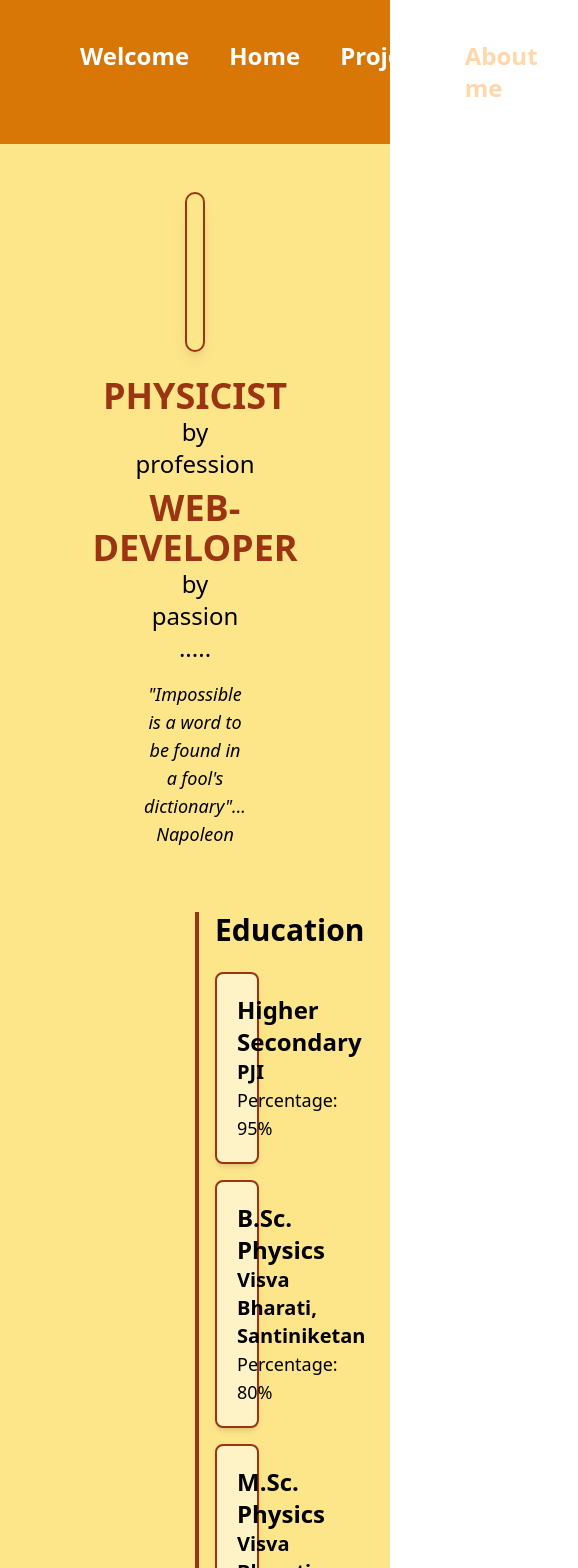
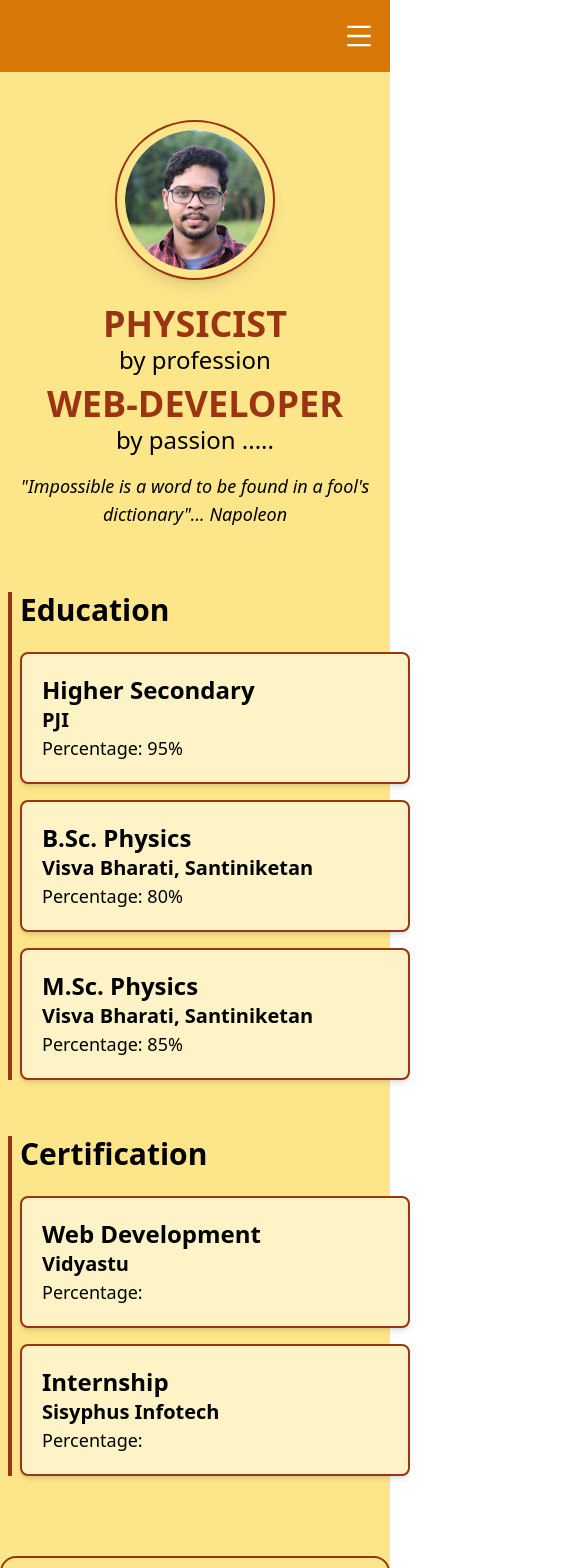
Before and after one commit to Indra-photon/portfolio-web-dev, a React (Vite) app: page /about in a window 390 px wide. Shown: the top 1568 px of the page, 578 px wide, since content can reach past the window. Built offline with nearby package versions, Linux system fonts and the light colour scheme; no server answers.

Commit message:
Responsivness added

```diff
--- a/package.json
+++ b/package.json
@@ -17,6 +17,7 @@
     "react": "^18.2.0",
     "react-dom": "^18.2.0",
     "react-hook-form": "^7.52.2",
+    "react-icons": "^5.3.0",
     "react-router-dom": "^6.22.3",
     "three": "^0.167.1",
     "typewriter-effect": "^2.21.0"
--- a/src/components/About.jsx
+++ b/src/components/About.jsx
@@ -47,8 +47,8 @@ const About = () => {
   return (
     <div className="bg-amber-200 min-h-screen">
       <Navbar />
-      <div className="container mx-auto py-12 px-6 lg:px-48">
-        <section className="flex flex-col items-center text-center">
+      <div className="py-12 px-6 lg:px-48 sm:px-0 sm:mx-0">
+        <section className="flex flex-col items-center text-center sm:w-screen">
           <img src={pic6} className="w-40 h-40 rounded-full shadow-lg mb-6 border-2 border-orange-800 p-2" alt="Profile" />
           <h1 className="text-4xl font-bold text-orange-800">PHYSICIST</h1>
           <h2 className="text-2xl mb-2">by profession</h2>
@@ -58,13 +58,13 @@ const About = () => {
         </section>
 
         <section className="flex flex-col lg:flex-row gap-10 pt-16">
-          <div className="w-full lg:w-1/2">
-            <section className="border-l-4 border-l-orange-800 pl-4">
+          <div className="lg:w-1/2 sm:w-full sm:px-2 sm:mx-0">
+            <section className="border-l-4 border-orange-800 pl-4 sm:pl-2">
               <h3 className="text-3xl font-semibold mb-6">Education</h3>
               {educationData.map((item) => (
                 <motion.div
                   key={item.id}
-                  className="w-full border-2 border-orange-800 rounded-lg p-5 mb-4 bg-amber-100 shadow-md"
+                  className="w-full border-2 border-orange-800 rounded-lg p-5 mb-4 bg-amber-100 shadow-md sm:w-screen"
                   whileHover={{ backgroundColor: 'rgb(245, 158, 11)' }}
                   transition={{ duration: 0.3 }}
                 >
@@ -76,28 +76,31 @@ const About = () => {
             </section>
           </div>
 
-          <div className="w-full lg:w-1/2">
-            <section className="border-l-4 border-l-orange-800 pl-4">
-              <h3 className="text-3xl font-semibold mb-6">Education</h3>
+
+
+          <div className="lg:w-1/2 sm:px-2 sm:mx-0">
+            <section className="border-l-4 border-orange-800 pl-4 sm:pl-2">
+              <h3 className="text-3xl font-semibold mb-6">Certification</h3>
               {certificationData.map((item) => (
                 <motion.div
                   key={item.id}
-                  className="w-full border-2 border-orange-800 rounded-lg p-5 mb-4 bg-amber-100 shadow-md"
+                  className="w-full border-2 border-orange-800 rounded-lg p-5 mb-4 bg-amber-100 shadow-md sm:w-screen sm:mr-5"
                   whileHover={{ backgroundColor: 'rgb(245, 158, 11)' }}
                   transition={{ duration: 0.3 }}
                 >
                   <p className="text-2xl font-bold">{item.title}</p>
                   <p className="text-xl font-bold">{item.institution}</p>
-                  <p className="text-xl font-bold">{item.Year}</p>
+                  <p className="text-lg">Percentage: {item.percentage}</p>
                 </motion.div>
               ))}
             </section>
           </div>
         </section>
 
-        <section className="text-center mt-16 border-2 pl-2 pr-2 rounded-2xl border-orange-800">
+        <section className=" sm:w-screen  sm:pl-0 text-center mt-16 border-2 pl-2 pr-2 rounded-2xl border-orange-800">
+          <section className = 'sm:w-screen'>
             <h3 className="text-3xl font-semibold mt-5 mb-5">Coding Skills</h3>
-        <div className="flex flex-wrap justify-center gap-6 mb-5">
+            <div className="flex flex-wrap justify-center gap-6 mb-1">
               {skills.map((skill, index) => (
                 <motion.div
                   key={index}
@@ -122,7 +125,9 @@ const About = () => {
               ))}
             </div>
           </section>
-        <section className = 'mt-5'>
+        </section>
+
+        <section className = 'mt-0 sm:w-screen sm:mt-0'>
           <ContactUs />
         </section>
 
--- a/src/components/Homepage.jsx
+++ b/src/components/Homepage.jsx
@@ -23,17 +23,17 @@ const Homepage = () => {
   return (
     <div>
     <Navbar />
-    <div className = 'h-max bg-amber-200'>
+    <div className = ' bg-amber-200 w-screen md:w-screen sm:w-screen'>
         <div className = 'h-auto bg-amber-200 flex py-10'>
             <section>
                 <div className = {`text-3xl font-serif flex gap-10 items-center ${isTextComplete ? 'opacity-100 transition-all duration-500' : 'opacity-0'}`}>
                     <section>
-                        <section className = 'md:px-5 sm:px-5'>
-                            <p className = 'pt-1 sm:w-screen sm:px-5 sm:pl-5'> With a blend of creativity and technical expertise, I bring ideas to life through
+                        <section className = 'md:w-screen sm:w-screen sm:text-left md:text-left md:px-5 sm:px-5'>
+                            <p className = 'pt-1 sm:w-screen'> With a blend of creativity and technical expertise, I bring ideas to life through
                             elegant <span className = 'text-orange-800 font-bold'>front end designs</span> and robust <span className = 'text-orange-800 font-bold'>
                             back-end solutions</span></p>
                         </section>
-                        <section className='flex justify-center mt-5 mx-10'>
+                        <section className='flex justify-center mt-5'>
                             <div
                                 className={`
                                     w-full md:w-3/4 text-orange-800 lg:w-2/3 bg-[rgb(245, 158, 11)] rounded-2xl transition-all duration-1000 ease-linear flex flex-col md:flex-row justify-center items-center py-5 ${isTextComplete ? 'opacity-100' : 'opacity-0'}`}
@@ -119,7 +119,7 @@ const Homepage = () => {
                 <section className = 'md:flex md:justify-center'>
                     <HoverCard index={0}>
                     <div>
-                        <section className='flex justify-center items-center sm:flex sm:justify-center sm:px-5'>
+                        <section className='flex justify-center items-center sm:w-screen sm:flex sm:justify-center sm:px-5'>
                             <p className = 'text-orange-800 text-3xl pb-5'>I’m currently available for freelance work.</p>
                         </section>
                         <section className='flex justify-center items-center sm:px-5'>
--- a/src/components/Navbar.jsx
+++ b/src/components/Navbar.jsx
@@ -1,17 +1,23 @@
-import React from 'react';
+import React, { useState } from 'react';
 import { Link, useLocation } from "react-router-dom";
 import signature from '../assets/output-onlinegiftools.gif';
+import { AiOutlineMenu, AiOutlineClose } from 'react-icons/ai';
 
 const Navbar = () => {
   const location = useLocation();
   const currentPath = location.pathname;
+  const [menuOpen, setMenuOpen] = useState(false);
+
+  const toggleMenu = () => {
+    setMenuOpen(!menuOpen);
+  };
 
   return (
     <div>
-      <div className='flex justify-between bg-amber-600 text-white text-2xl'>
-        <div><img src={signature} alt="signature" /></div>
-        <nav>
-          <ul className='flex gap-10 cursor-pointer pl-20 pr-10 py-10'>
+      <div className='flex justify-between items-center bg-amber-600 text-white text-2xl p-4'>
+        <div><img src={signature} alt="signature" className="h-10" /></div>
+        <nav className="hidden md:block">
+          <ul className='flex gap-10 cursor-pointer'>
             <li className={`font-bold transition ease-in-out delay-150 hover:-translate-y-1 hover:scale-110 duration-300 ${currentPath === "/home" ? "text-orange-200" : ""}`}>
               <Link to="/home">Welcome</Link>
             </li>
@@ -26,7 +32,30 @@ const Navbar = () => {
             </li>
           </ul>
         </nav>
+        <div className="md:hidden" onClick={toggleMenu}>
+          {menuOpen ? <AiOutlineClose size={30} /> : <AiOutlineMenu size={30} />}
+        </div>
       </div>
+
+      {/* Mobile Menu */}
+      {menuOpen && (
+        <nav className="md:hidden bg-amber-600 text-white p-4">
+          <ul className='flex flex-col gap-5'>
+            <li className={`font-bold ${currentPath === "/home" ? "text-orange-200" : ""}`}>
+              <Link to="/home" onClick={toggleMenu}>Welcome</Link>
+            </li>
+            <li className={`font-bold ${currentPath === "/homepage" ? "text-orange-200" : ""}`}>
+              <Link to="/homepage" onClick={toggleMenu}>Home</Link>
+            </li>
+            <li className={`font-bold ${currentPath === "/project" ? "text-orange-200" : ""}`}>
+              <Link to="/project" onClick={toggleMenu}>Project</Link>
+            </li>
+            <li className={`font-bold ${currentPath === "/about" ? "text-orange-200" : ""}`}>
+              <Link to="/about" onClick={toggleMenu}>About me</Link>
+            </li>
+          </ul>
+        </nav>
+      )}
     </div>
   );
 };
```
Also changed, not shown: 1 other file (tests, documents, lock files or other folders). Lines whose indentation alone changed are shown as unchanged.
